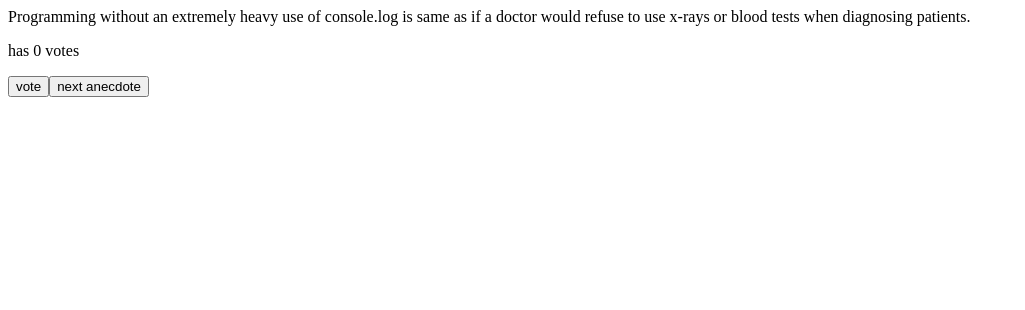
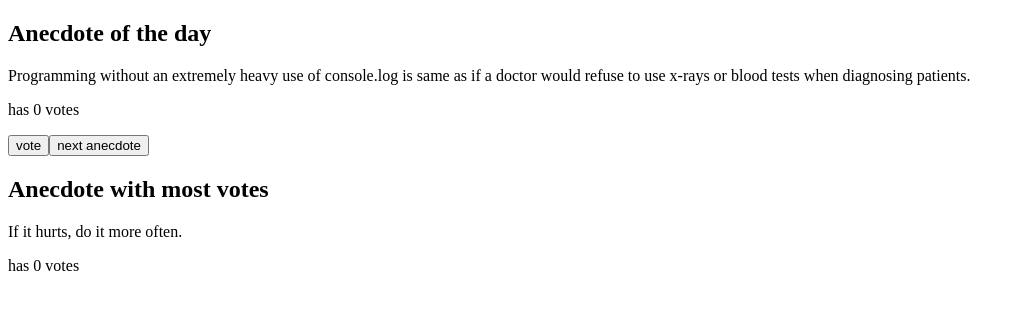
Before and after one commit to SantiagoMV2/FullStackOpen_ReactCourse, a React (Vite) app in the folder part1/first_project/: page / in a window 1280 px wide. Shown: the top 310 px of the page, without its empty margins (0-1025 px from the left). Built offline with nearby package versions, Linux system fonts and the light colour scheme.

Commit message:
Exercise 1.14

```diff
--- a/part1/first_project/src/App.jsx
+++ b/part1/first_project/src/App.jsx
@@ -12,15 +12,15 @@ const App = () => {
     "The only way to go fast, is to go well.",
   ];
 
-  const votes = Array(anecdotes.length).fill(0)
+  const votes = Array(anecdotes.length).fill(0);
 
-  const copy = [...votes]
+  const copy = [...votes];
 
   const [selected, setSelected] = useState(
     Math.floor(Math.random() * anecdotes.length)
   );
-
-  const [totalVotes, setTotalVotes] = useState(copy)
+  const [totalVotes, setTotalVotes] = useState(copy);
+  const [highest, setHighest] = useState(Math.max(...totalVotes));
 
   const handleText = () => {
     const newNumber = Math.floor(Math.random() * anecdotes.length);
@@ -29,16 +29,24 @@ const App = () => {
   };
 
   const handleVote = () => {
-    totalVotes[selected] += 1
-    setTotalVotes(totalVotes)
-  }
+    totalVotes[selected] += 1;
+    setTotalVotes(totalVotes);
+    const newHighest = Math.max(...totalVotes);
+    setHighest(newHighest);
+  };
+
+  const indexOfHighest = totalVotes.indexOf(highest)
 
   return (
     <div>
+      <h2>Anecdote of the day</h2>
       {anecdotes[selected]}
       <p>has {totalVotes[selected]} votes</p>
       <button onClick={handleVote}>vote</button>
       <button onClick={handleText}>next anecdote</button>
+      <h2>Anecdote with most votes</h2>
+      {anecdotes[indexOfHighest]}
+      <p>has {highest} votes</p>
     </div>
   );
 };
```
